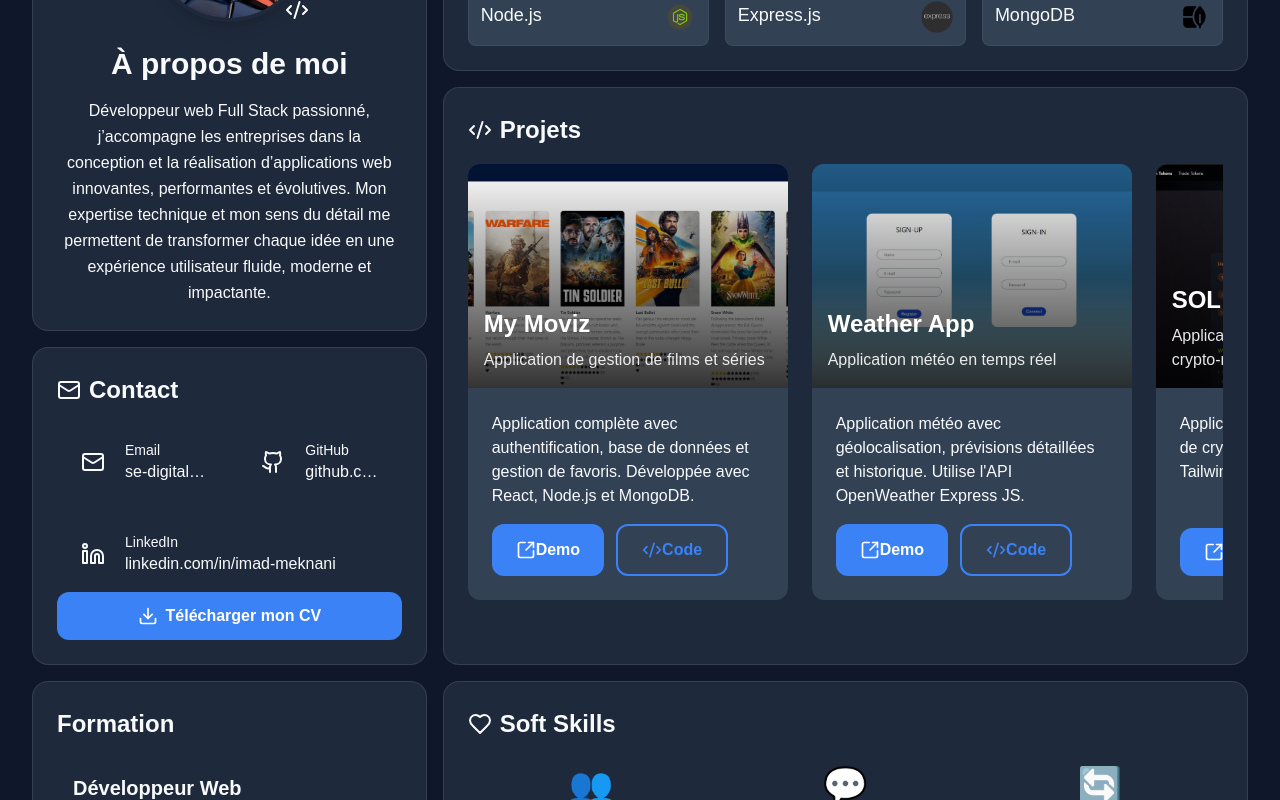
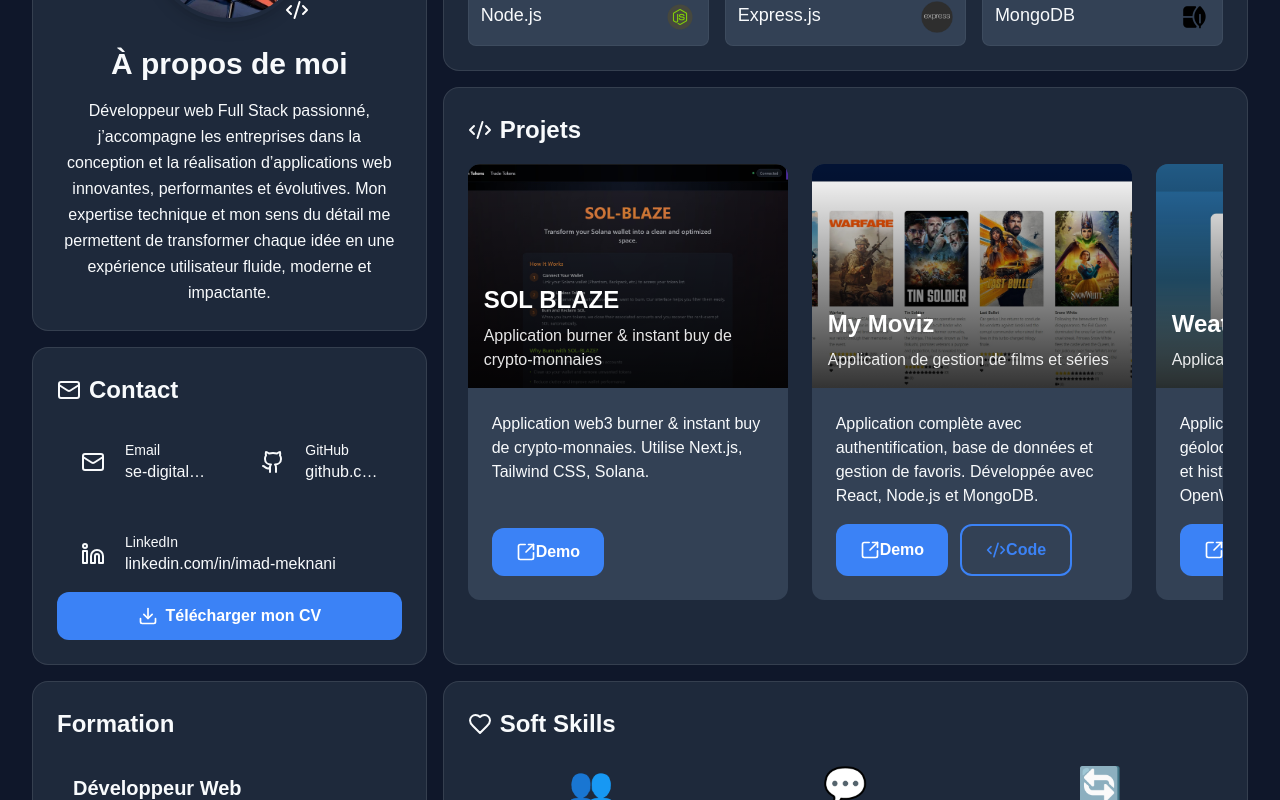
Before and after one commit to SE-XPRT/My-Portfollio, a Next.js app: page / in a window 1280 px wide. Shown: the part 723-1523 px from the top of the page. Built offline with nearby package versions, Linux system fonts and the light colour scheme.

Commit message:
new projet SOLBLAZE

```diff
--- a/app/page.js
+++ b/app/page.js
@@ -132,6 +132,15 @@
   // Données des projets
   const projects = [
     {
+      title: "SOL BLAZE",
+      description: "Application burner & instant buy de crypto-monnaies",
+      image: solblaze,
+      details:
+        "Application web3 burner & instant buy de crypto-monnaies. Utilise Next.js, Tailwind CSS, Solana.",
+      demoUrl: "https://solblaze.space",
+      priority: true,
+    },
+    {
       title: "My Moviz",
       description: "Application de gestion de films et séries",
       image: mymoviz,
@@ -149,15 +158,6 @@
         "Application météo avec géolocalisation, prévisions détaillées et historique. Utilise l'API OpenWeather Express JS.",
       demoUrl: "https://frontweatherapp.vercel.app/login.html",
       codeUrl: "https://github.com/SE-XPRT/Frontweatherapp",
-      priority: true,
-    },
-    {
-      title: "SOL BLAZE",
-      description: "Application burner & instant buy de crypto-monnaies",
-      image: solblaze,
-      details:
-        "Application web3 burner & instant buy de crypto-monnaies. Utilise Next.js, Tailwind CSS, Solana.",
-      demoUrl: "https://solblaze.space",
       priority: true,
     },
   ];
```
